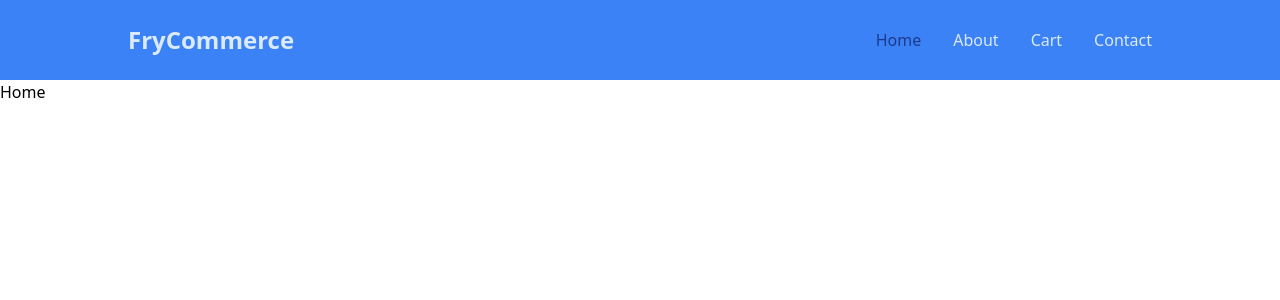
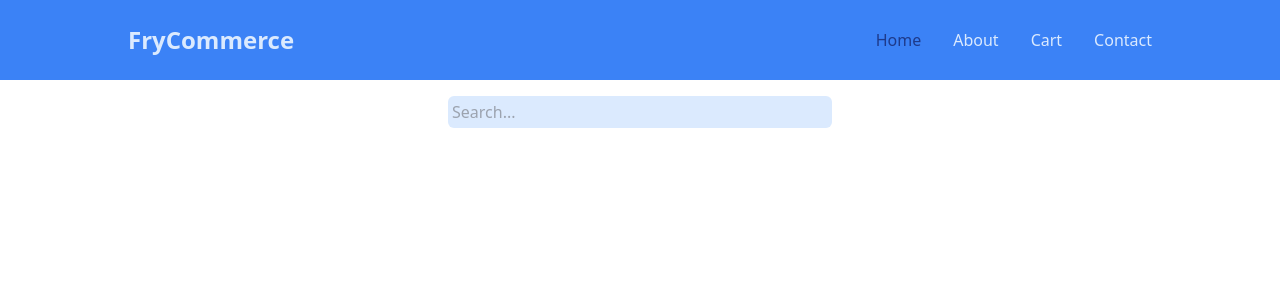
Before and after one commit to Canfry/ecommerce-react, a React (Vite) app: page / in a window 1280 px wide. Shown: the top 300 px of the page. Built offline with nearby package versions, Linux system fonts and the light colour scheme.

Commit message:
SearchBar

```diff
--- /dev/null
+++ b/src/components/SearchBar.jsx
@@ -0,0 +1,21 @@
+import { useState } from 'react';
+
+export default function SearchBar() {
+  const [searchProduct, setSearchProduct] = useState('');
+
+  function handleChange(e) {
+    setSearchProduct(e.target.value);
+  }
+
+  return (
+    <>
+      <input
+        type='text'
+        placeholder='Search...'
+        className='p-1 border-none bg-blue-100 rounded-md w-full'
+        onChange={handleChange}
+        value={searchProduct}
+      />
+    </>
+  );
+}
--- a/src/pages/Home.jsx
+++ b/src/pages/Home.jsx
@@ -1,3 +1,11 @@
+import SearchBar from '../components/SearchBar';
+
 export default function Home() {
-  return <div>Home</div>;
+  return (
+    <>
+      <div className='max-w-[30%] m-auto mt-4'>
+        <SearchBar />
+      </div>
+    </>
+  );
 }
```
